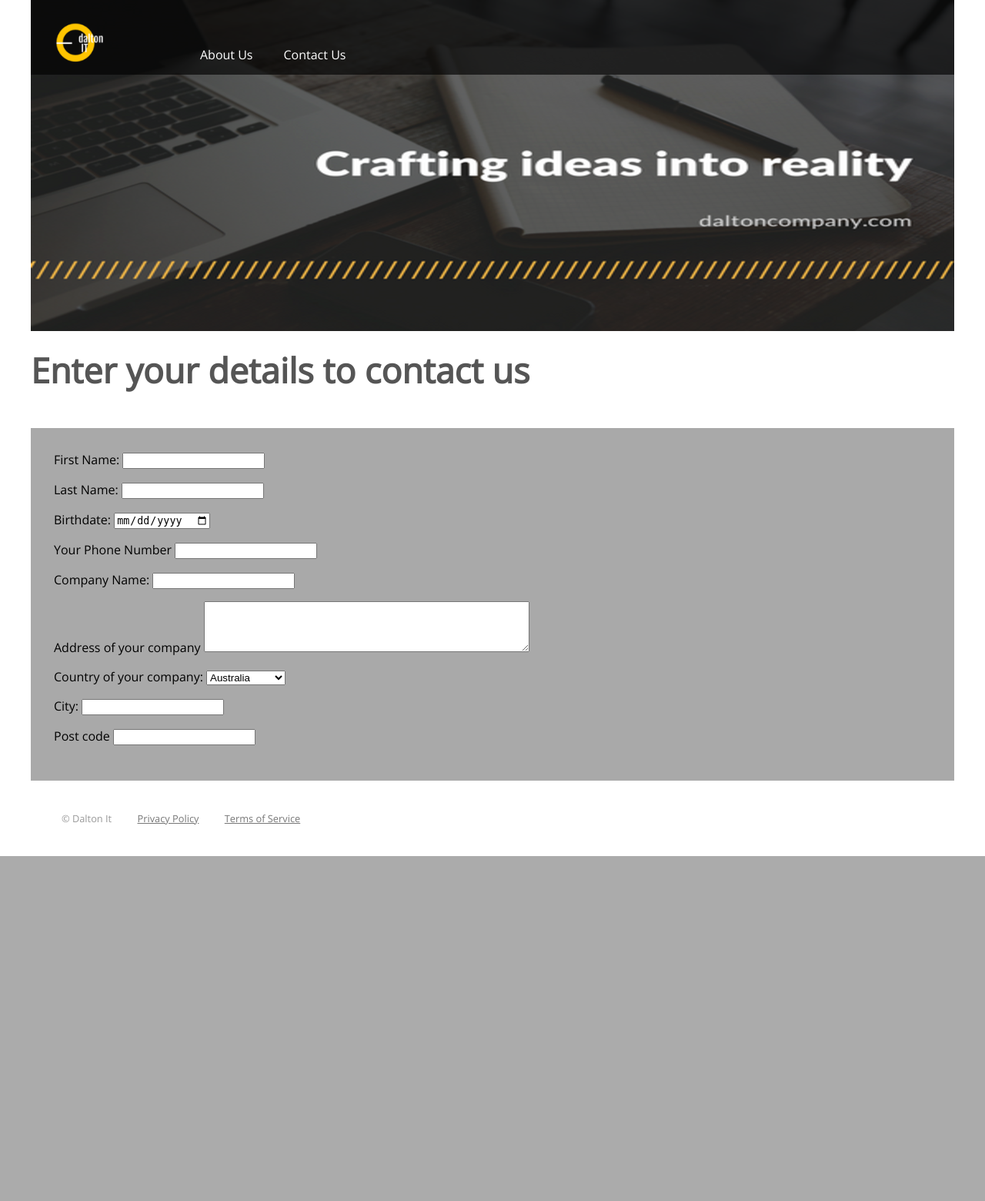
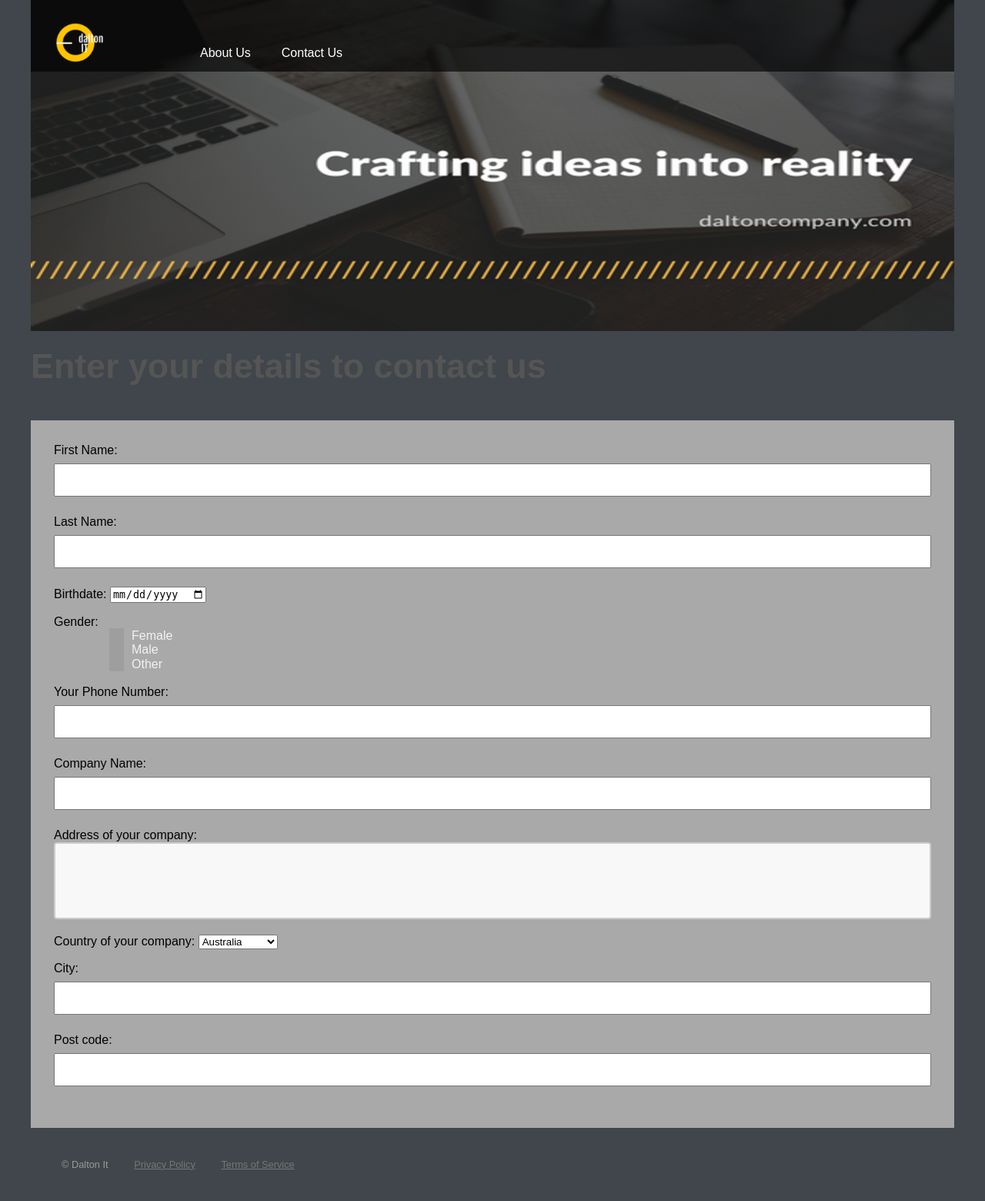
Before and after one commit to Tellarra/DaltonITWebsite, a PHP site: page /html/contactUs.html in a window 1280 px wide. Shown: the whole page at 77% size. Before the commit the page ends 1112 px from the top, so only its background shows below. Run offline with PHP 8.4, Linux system fonts and the light colour scheme; grey boxes are pictures that could not be loaded.

Commit message:
Change css page contact  us

```diff
--- a/css/screen.css
+++ b/css/screen.css
@@ -110,6 +110,80 @@ section.how-to blockquote::before {
 section.how-to blockquote p.quote::after { content: "\201d"; font-family: serif; }
 section.how-to blockquote p.credit::before { content: "\2014"; position: absolute; top: -1px; left: 0; }
 
+/* Section Contact Us */
+body {
+    font-family: Arial, sans-serif;
+    position:relative;
+    background:#40464b;
+}
+
+input[type=text] {
+    width: 100%;
+    padding: 12px 20px;
+    margin: 8px 0;
+    box-sizing: border-box;
+}
+
+textarea {
+    width: 100%;
+    height: 100px;
+    padding: 12px 20px;
+    box-sizing: border-box;
+    border: 2px solid #ccc;
+    border-radius: 4px;
+    background-color: #f8f8f8;
+    font-size: 16px;
+    resize: none;
+}
+
+#txtPhone {
+	width: 100%;
+    padding: 12px 20px;
+    margin: 8px 0;
+    box-sizing: border-box;
+}
+
+.containerRad { padding-left: 4.5em; }
+
+input[type="checkbox"] { display:none; }
+
+input[type="checkbox"] + label { color:#f2f2f2; }
+
+input[type="checkbox"] + label span {
+    display:inline-block;
+    width:19px;
+    height:19px;
+    margin:-2px 10px 0 0;
+    vertical-align:middle;
+    background:url(https://s3-us-west-2.amazonaws.com/s.cdpn.io/210284/check_radio_sheet.png) left top no-repeat;
+    cursor:pointer;
+}
+
+input[type="checkbox"]:checked + label span {
+    background:url(https://s3-us-west-2.amazonaws.com/s.cdpn.io/210284/check_radio_sheet.png) -19px top no-repeat;
+}
+
+input[type="radio"] { display:none; }
+
+input[type="radio"] + label {
+    color:#f2f2f2;
+    font-family:Arial, sans-serif;
+}
+
+input[type="radio"] + label span {
+    display:inline-block;
+    width:19px;
+    height:19px;
+    margin:-2px 10px 0 0;
+    vertical-align:middle;
+    background:url(https://s3-us-west-2.amazonaws.com/s.cdpn.io/210284/check_radio_sheet.png) -38px top no-repeat;
+    cursor:pointer;
+}
+
+input[type="radio"]:checked + label span {
+    background:url(https://s3-us-west-2.amazonaws.com/s.cdpn.io/210284/check_radio_sheet.png) -57px top no-repeat;
+}
+
 /* Navigation */
 
 nav {
@@ -139,14 +213,6 @@ nav ul li a {
 nav ul li a:visited { color: #fff; }
 nav ul li a:hover { background-color: #6d0911; }
 
-/* nav ul ul { position: absolute; top: 100%; background-color: #2b0306; display: none; }
-
-nav ul ul li { position: relative; }
-
-nav ul ul ul { left: 100%; top: 0px; }*/
-
-
-
 /* top-level */
 
 nav > ul { padding-left: 200px; }
--- a/html/contactUs.html
+++ b/html/contactUs.html
@@ -26,11 +26,24 @@
 							<input type="text" name="lName" id="lName">
 						</p>
 						<p>
-							<label for="birthDate"></label>Birthdate:
+							<label for="birthDate">Birthdate:</label>
 							<input type="date" name="birthDate" id="birthDate">
+
 						</p>
+							<label>Gender:</label>
+						<div class="containerRad">
+							<input type="radio" name="radGender" value="Female" id="radGenderF">
+							<label for="radGenderF"><span></span>Female</label>
+						<br>
+							<input type="radio" name="radGender" value="Male" id="radGenderM">
+							<label for="radGenderM"><span></span>Male</label>
+						<br>
+							<input type="radio" name="radGender" value="Other" id="radGenderO">
+							<label for="radGenderO"><span></span>Other</label>
+					  	</div>
+					  <br>
 						<p>
-							<label for="txtPhone">Your Phone Number</label>
+							<label for="txtPhone">Your Phone Number:</label>
 							<input type="tel" name="txtPhone" id="txtPhone">
 						</p>
 						<p>
@@ -38,7 +51,7 @@
 							<input type="text" name="txtCname" id="txtCname">
 						</p>
 						<p>
-							<label for="address">Address of your company</label>
+							<label for="address">Address of your company:</label>
 							<textarea name="address" id="address" rows="4" cols="50"></textarea>
 						</p>
 						<p>
@@ -59,12 +72,8 @@
 							<input type="text" name="txtCCity" id="txtCCity">
 						</p>
 						<p>
-							<label for="numCode">Post code</label>
-							<input type="number" name="numCode" id="numCode">
-						</p>
-
-						<p>
-
+							<label for="txtCode">Post code:</label>
+							<input type="text" name="txtCode" id="txtCode">
 						</p>
 					</form>
 				</section>
@@ -75,8 +84,8 @@
 					</li>
 					<li>
 						<a title="Contact Us" href="contactUs.html">Contact Us</a>
-							</li>
-						</ul>
+					</li>
+				</ul>
 			</nav>
 
 			<footer>
```
